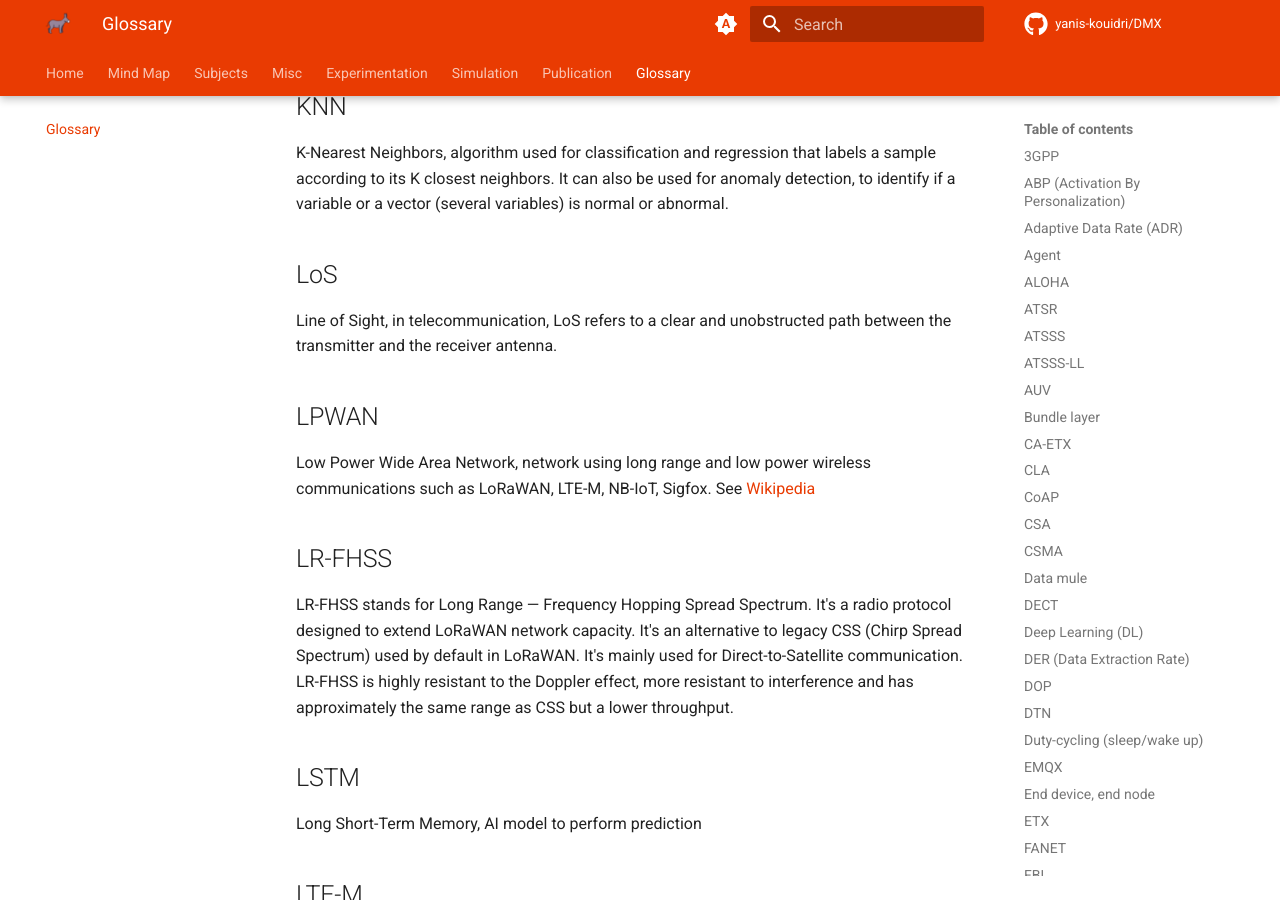
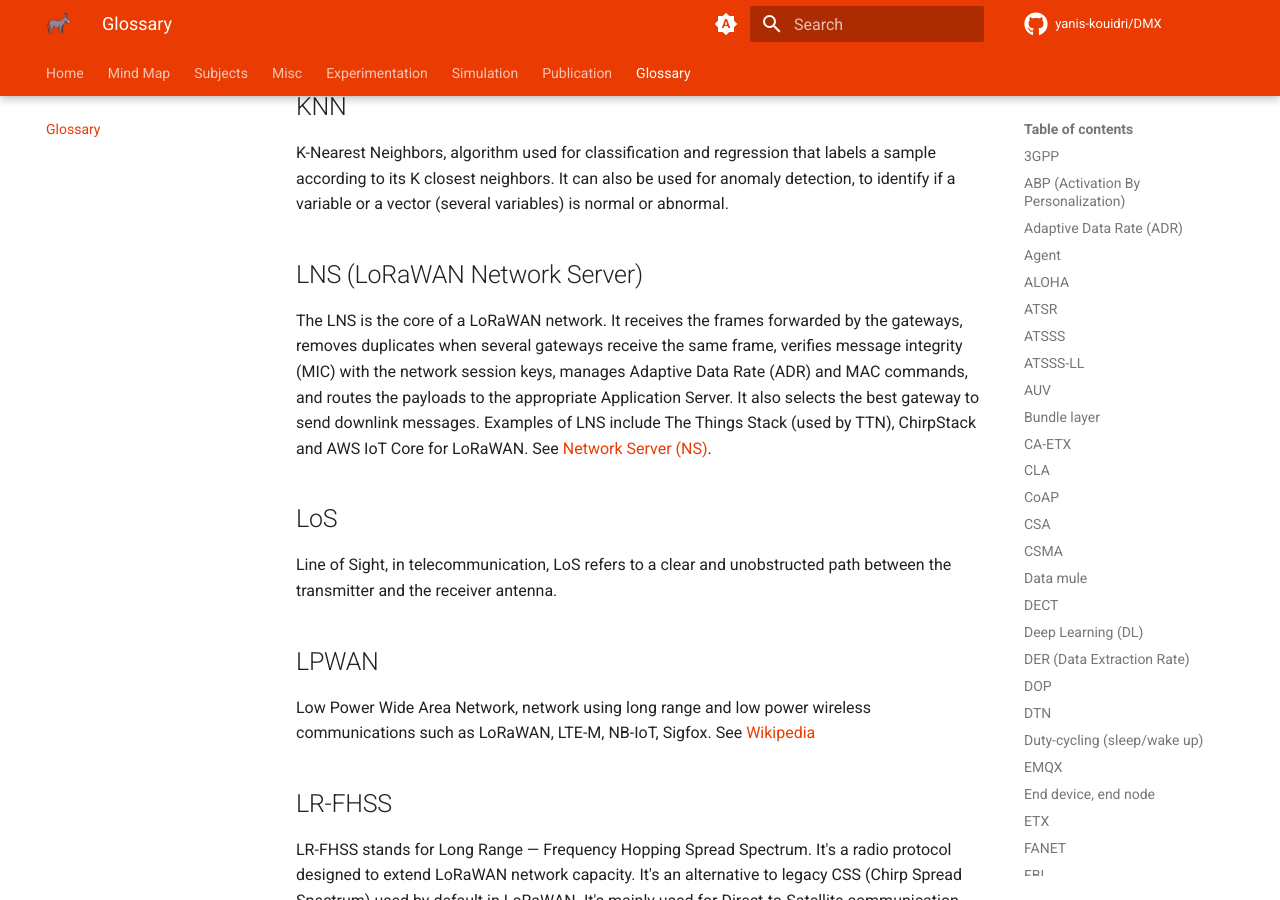
Before and after one commit to Yanis-Kouidri/DMX, an MkDocs documentation site: the page built from docs/glossary.md, in a window 1280 px wide and 900 px high, scrolled down 6584 px. Built offline with MkDocs 1.6.1 and Material for MkDocs 9.7.7, drawn with Linux system fonts in a browser that asks for light colours; comment, search, counter and statistics services are not loaded.

Commit message:
docs: add LNS definition to glossary
Co-Authored-By: Claude Opus 5.5 <noreply@anthropic.com>

```diff
--- a/docs/glossary.md
+++ b/docs/glossary.md
@@ -149,6 +149,10 @@ Industry Science and Medical frequency bands open to use without any prior autho
 ## KNN
 
 K-Nearest Neighbors, algorithm used for classification and regression that labels a sample according to its K closest neighbors. It can also be used for anomaly detection, to identify if a variable or a vector (several variables) is normal or abnormal.
+
+## LNS (LoRaWAN Network Server)
+
+The LNS is the core of a LoRaWAN network. It receives the frames forwarded by the gateways, removes duplicates when several gateways receive the same frame, verifies message integrity (MIC) with the network session keys, manages Adaptive Data Rate (ADR) and MAC commands, and routes the payloads to the appropriate Application Server. It also selects the best gateway to send downlink messages. Examples of LNS include The Things Stack (used by TTN), ChirpStack and AWS IoT Core for LoRaWAN. See [Network Server (NS)](subjects/lora.md#network-server-ns).
 
 ## LoS
 
```
